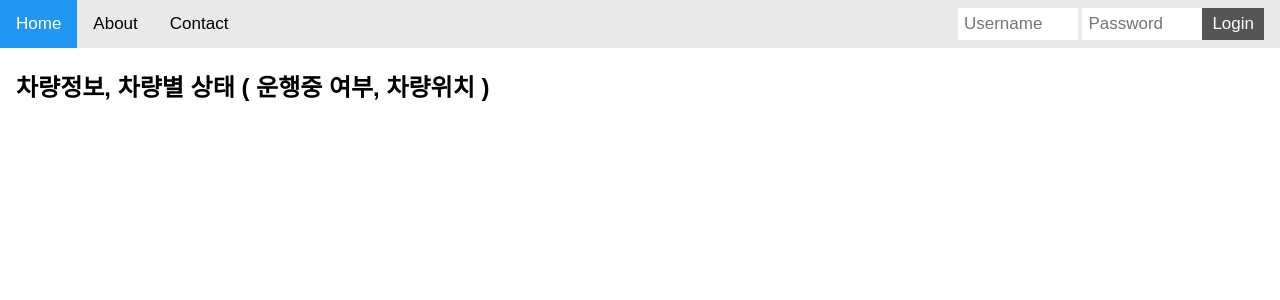
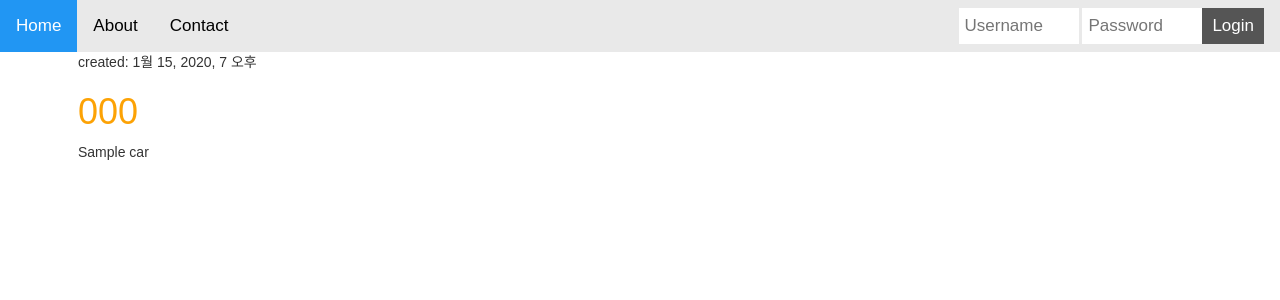
Before and after one commit to surisuri/atcisrentcar, a Django app: page / in a window 1280 px wide. Shown: the top 300 px of the page. Run offline with Django 3.2, Linux system fonts and the light colour scheme; tables that the repository leaves empty hold one stand-in row (values such as "Sample post"); some libraries are stand-ins or nearby versions.

```diff
--- /dev/null
+++ b/state/static/css/state.css
@@ -0,0 +1,7 @@
+h1 a {
+    color: #FCA205;
+}
+
+h1 {
+    color: #FCA205;
+}
--- a/state/templates/state/listcar.html
+++ b/state/templates/state/listcar.html
@@ -1,7 +1,12 @@
+{% load static %}
+
 <!DOCTYPE html>
 <html>
 <head>
 <link rel="stylesheet" href="https://cdnjs.cloudflare.com/ajax/libs/font-awesome/4.7.0/css/font-awesome.min.css">
+<link rel="stylesheet" href="//maxcdn.bootstrapcdn.com/bootstrap/3.2.0/css/bootstrap.min.css">
+<link rel="stylesheet" href="//maxcdn.bootstrapcdn.com/bootstrap/3.2.0/css/bootstrap-theme.min.css">
+<link rel="stylesheet" href="{% static 'css/state.css' %}">
 <style>
 * {box-sizing: border-box;}
 
@@ -97,8 +102,23 @@ body {
 </div>
 
 <div style="padding-left:16px">
-  <h2>차량정보, 차량별 상태 ( 운행중 여부, 차량위치 )</h2>
 
+
+    <div class="content container">
+        <div class="row">
+            <div class="col-md-8">
+                {% for car in listcar %}
+                    <div class="post">
+                        <div class="date">
+                            <p>created: {{ car.created_date }}</p>
+                        </div>
+                        <h1><a href="">{{ car.number }}</a></h1>
+                        <p>{{ car.name | linebreaksbr }}</p>
+                    </div>
+                {% endfor %}
+            </div>
+        </div>
+    </div>
 </div>
 
 </body>
--- a/state/views.py
+++ b/state/views.py
@@ -1,4 +1,6 @@
 from django.shortcuts import render
+from car.models import Car
 
 def listcar(request):
-    return render(request, 'state/listcar.html', {})
+    listcar = Car.objects.order_by('created_date')
+    return render(request, 'state/listcar.html', {'listcar': listcar})
```
